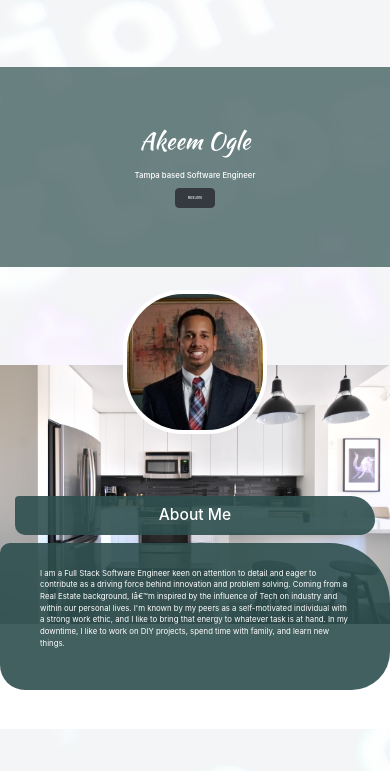
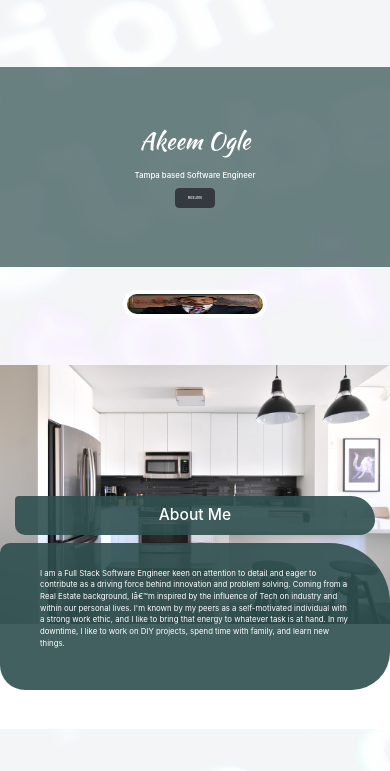
Before and after one commit to ako-21/portfolio2, a website: page index.html in a window 390 px wide. Shown: the part 73-844 px from the top of the page. Drawn offline with nearby package versions, Linux system fonts and the light colour scheme.

Commit message:
resized picture

```diff
--- a/assets/styles/main.css
+++ b/assets/styles/main.css
@@ -214,7 +214,7 @@ form {
 @media screen and (max-width: 400px) {
   .akeem {
     width: 40%;
-    height: auto;
+    height: 40%;
     margin-top: -75px;
   }
 }
@@ -222,7 +222,7 @@ form {
 @media screen and (max-width: 450px) {
   .akeem {
     width: 40%;
-    height: auto;
+    height: 40%;
   }
 }
 
```
